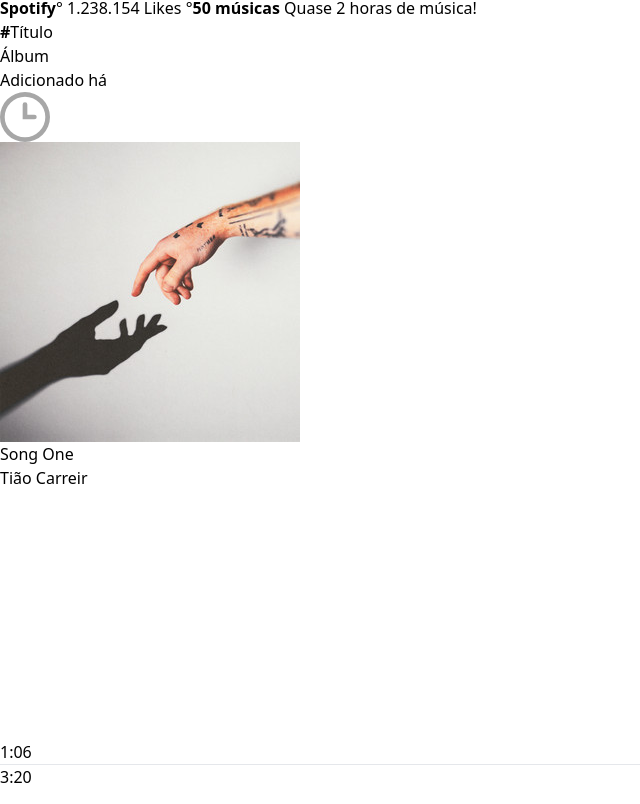
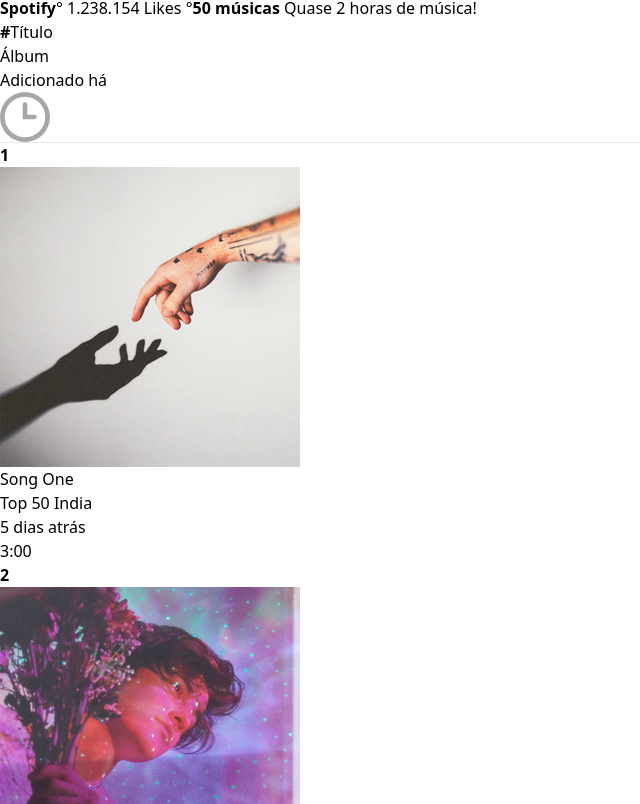
Before and after one commit to cttbiel/musique, a React (Vite) app: page /album/1 in a window 1280 px wide. Shown: the part 1136-1940 px from the top of the page, without its empty margins (0-640 px from the left). Built offline with nearby package versions, Linux system fonts and the light colour scheme.

Commit message:
Destaques da Semana Feitos!

```diff
--- a/src/components/DisplayAlbum.jsx
+++ b/src/components/DisplayAlbum.jsx
@@ -1,7 +1,7 @@
 import React from 'react'
 import Navbar from './Navbar'
 import { useParams } from 'react-router-dom'
-import { albumsData, assets } from '../assets/assets';
+import { albumsData, assets, songsData } from '../assets/assets';
 
 const DisplayAlbum = () => {
 
@@ -35,6 +35,21 @@
             <p className='hidden sm:block'>Adicionado há</p>
             <img className='m-auto w-4' src={assets.clock_icon} alt="" />
         </div>
+        <hr />
+        {
+            songsData.map((item,index)=>(
+                <div key={index} className='grid grid-cols-3 sm:grid-cols-4 gap-2 p-2 items-center text-[#a7a7a7] hover:bg-[#ffffff2b] cursor-pointer'>
+                    <p className='text-white'>
+                        <b className='mr-4 text-[#a7a7a7]'>{index+1}</b>
+                        <img className='inline w-10 mr-5' src={item.image} alt="" />
+                        {item.name}
+                    </p>
+                    <p className='text-[15px]'>{albumData.name}</p>
+                    <p className='text-[15px] hidden sm:block'>5 dias atrás</p>
+                    <p className='text-[15px] text-center'>{item.duration}</p>
+                </div>
+            ))
+        }
     </>
   )
 }
```
